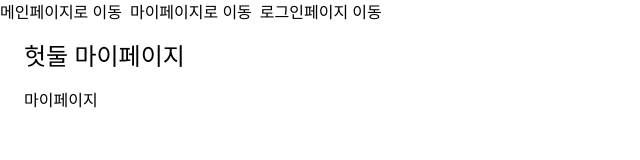
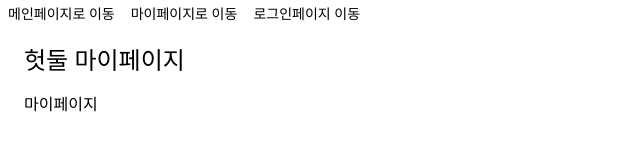
Before and after one commit to nmc2711/onetwo, a Next.js app: page /mypage in a window 1280 px wide. Shown: the top 160 px of the page, without its empty margins (0-640 px from the left). Built offline with nearby package versions, Linux system fonts and the light colour scheme.

Commit message:
feat: 네이베이션 추가 및 로그인버튼 분기처리

```diff
--- a/components/common/Navbar.tsx
+++ b/components/common/Navbar.tsx
@@ -1,10 +1,11 @@
 import Link from "next/link";
 
 const Navbar = () => {
+  const user = undefined;
   return (
     <>
-      <nav>
-        <ul>
+      <nav className="px-2 py-1 text-sm">
+        <ul className="flex gap-2">
           <li>
             <Link href="/">
               <a>메인페이지로 이동</a>
@@ -16,12 +17,23 @@ const Navbar = () => {
             </Link>
           </li>
           <li>
+            {user ? (
+              <>
+                <li>
+                  {user['name']}
+                </li>
+                <li>
+                  <button>로그아웃</button>
+                </li>
+              </>
+
+            ) :
             <Link href="/sign-in">
               <a>로그인페이지 이동</a>
-            </Link>
+            </Link>}
+
           </li>
         </ul>
-
         {/* style */}
         <style jsx>{`
           ul {
```
